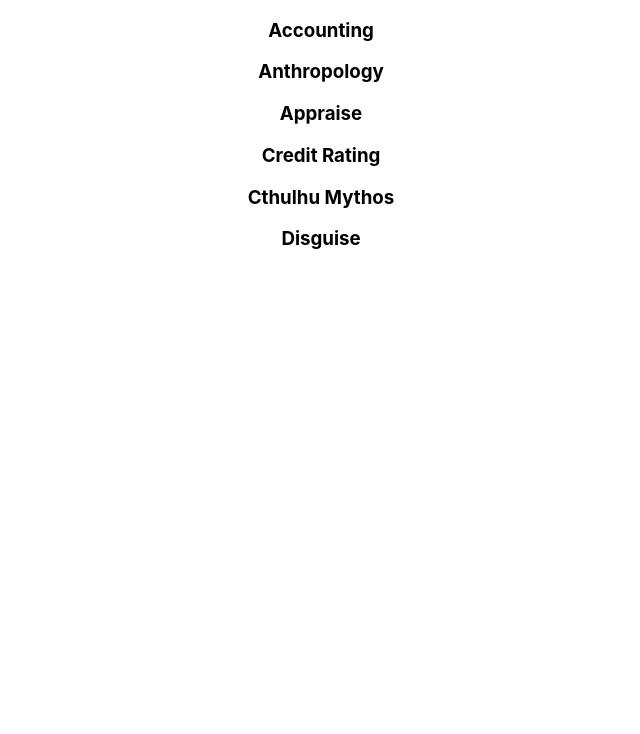
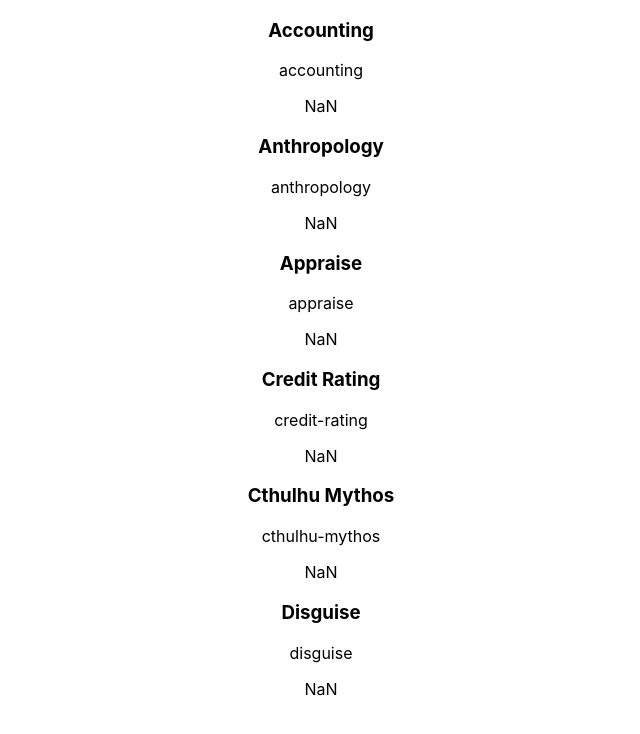
Before and after one commit to olemak/cuthoo, a React (Create React App) app: page / in a window 1280 px wide. Shown: the top 734 px of the page, without its empty margins (319-959 px from the left). Built offline with nearby package versions, Linux system fonts and the light colour scheme.

Commit message:
Context working for skills

```diff
--- a/src/App.js
+++ b/src/App.js
@@ -4,17 +4,18 @@ import { SkillList } from "./Features/Skill/skill-list.component";
 
 import { skills } from "./data/skills";
 
-// import { SkillImprovementContext } from "./Features/Skill/skill-improvement.context";
+import { SkillImprovementContext } from "./Features/Skill/skill-improvement.context";
+import { skillImprovements } from "./data/skill-improvements";
 
 class App extends Component {
     render() {
-        /* <SkillImprovementContext> */
         return (
             <div className="App">
-                <SkillList skills={skills} />
+                <SkillImprovementContext.Provider value={skillImprovements}>
+                    <SkillList skills={skills} />
+                </SkillImprovementContext.Provider>
             </div>
         );
-        /* </SkillImprovementContext> */
     }
 }
 
--- a/src/Features/Skill/skill.component.js
+++ b/src/Features/Skill/skill.component.js
@@ -1,13 +1,29 @@
 import React from "react";
-// import { SkillImprovementContext } from "./skill-improvement.context";
+import { SkillImprovementContext } from "./skill-improvement.context";
 
 export class Skill extends React.Component {
+    getSum(total, current) {
+        console.dir(total);
+        console.dir(current);
+        console.log(current + total);
+        return total + current.value;
+    }
+
     render() {
+        const currentSkill = this.context.skills.find(
+            skill => skill.id === this.props.id
+        );
+        const currentValue = currentSkill.improvements
+            .map(improvement => improvement.value)
+            .reduce(this.getSum, this.props.base);
+        console.log("---------");
         return (
             <div>
                 <h3>{this.props.name}</h3>
-                {/* <p>{SkillImprovementContext.Consumer.name}</p> */}
+                {<p>{currentSkill.id}</p>}
+                {<p>{currentValue}</p>}
             </div>
         );
     }
 }
+Skill.contextType = SkillImprovementContext;
--- a/src/data/skill-improvements.js
+++ b/src/data/skill-improvements.js
@@ -1,4 +1,5 @@
-export const skillImprovements = [
+export const skillImprovements = {
+    skills: [
         {
             id: "accounting",
             improvements: [
@@ -119,4 +120,5 @@ export const skillImprovements = [
                 }
             ]
         }
-];
+    ]
+};
```
Lines whose indentation alone changed are shown as unchanged.
